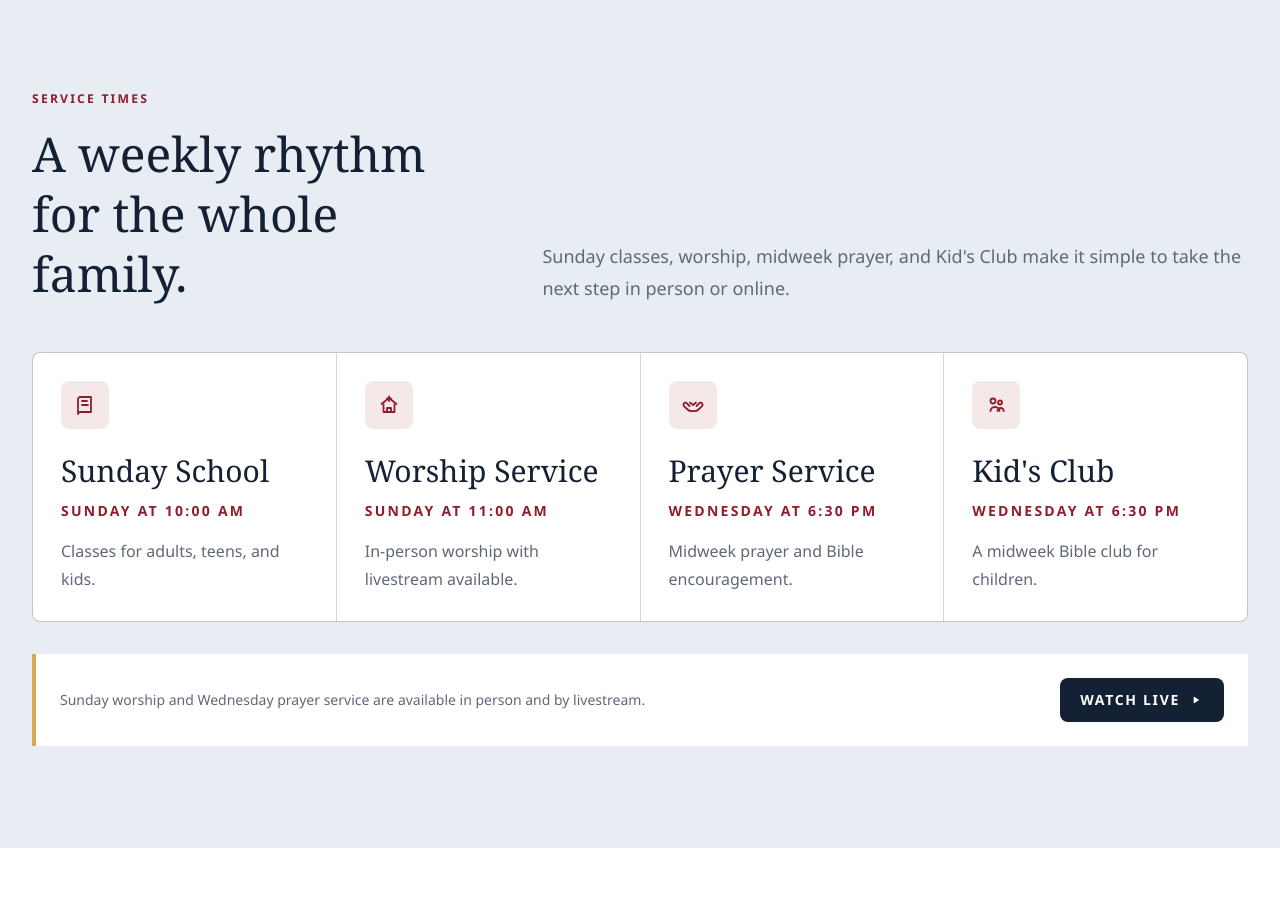
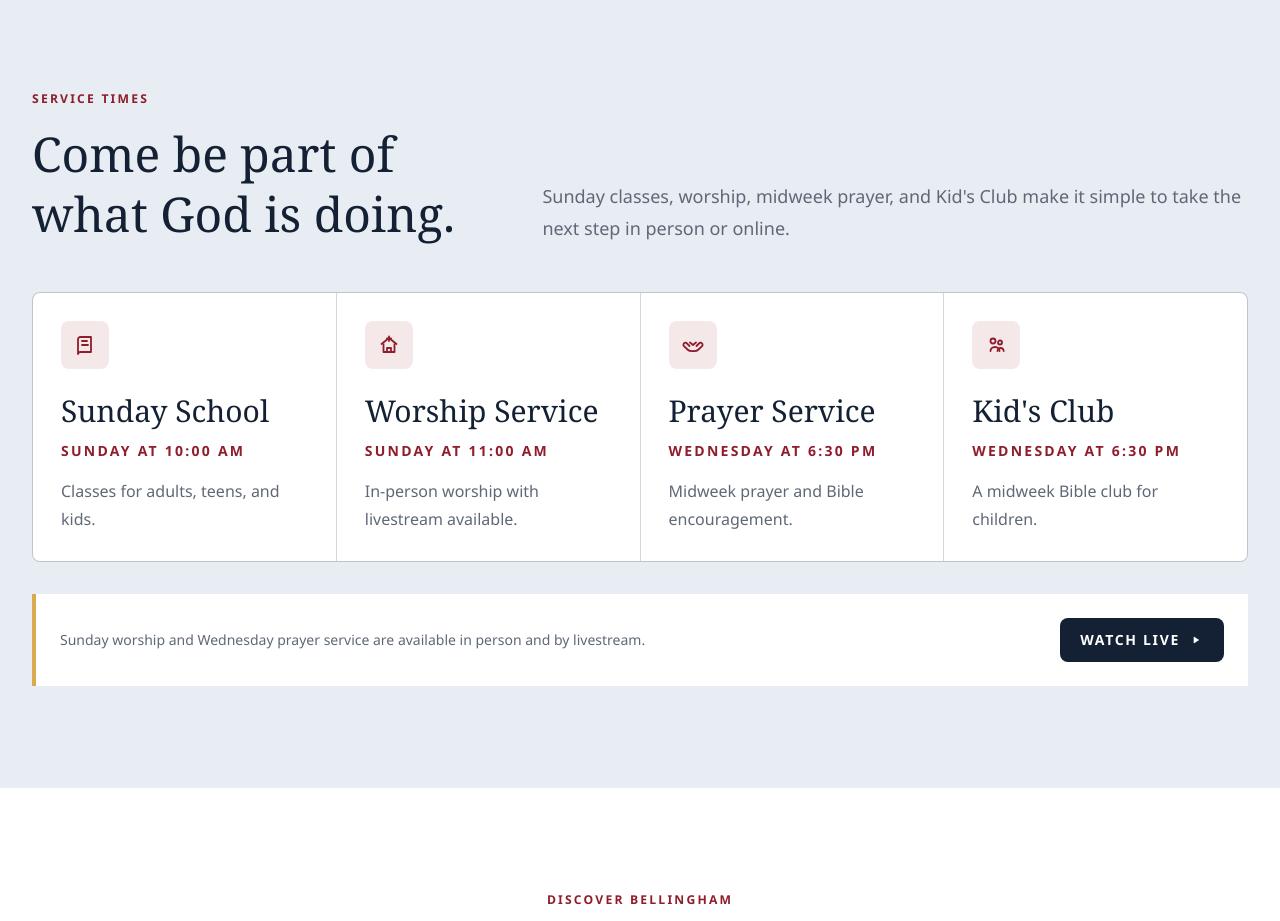
Before and after one commit to edesent/bellinghambbc, a Next.js app: page / in a window 1280 px wide. Shown: the part 1720-2641 px from the top of the page. Built offline with nearby package versions, Linux system fonts and the light colour scheme; no server answers.

Commit message:
Update service times section heading

```diff
--- a/src/components/Services.tsx
+++ b/src/components/Services.tsx
@@ -10,7 +10,7 @@ export default function Services() {
           <div>
             <p className="eyebrow">Service Times</p>
             <h2 className="mt-4 display-serif text-4xl leading-tight text-ink sm:text-5xl">
-              A weekly rhythm for the whole family.
+              Come be part of what God is doing.
             </h2>
           </div>
           <p className="text-lg leading-8 text-text-light">
```
